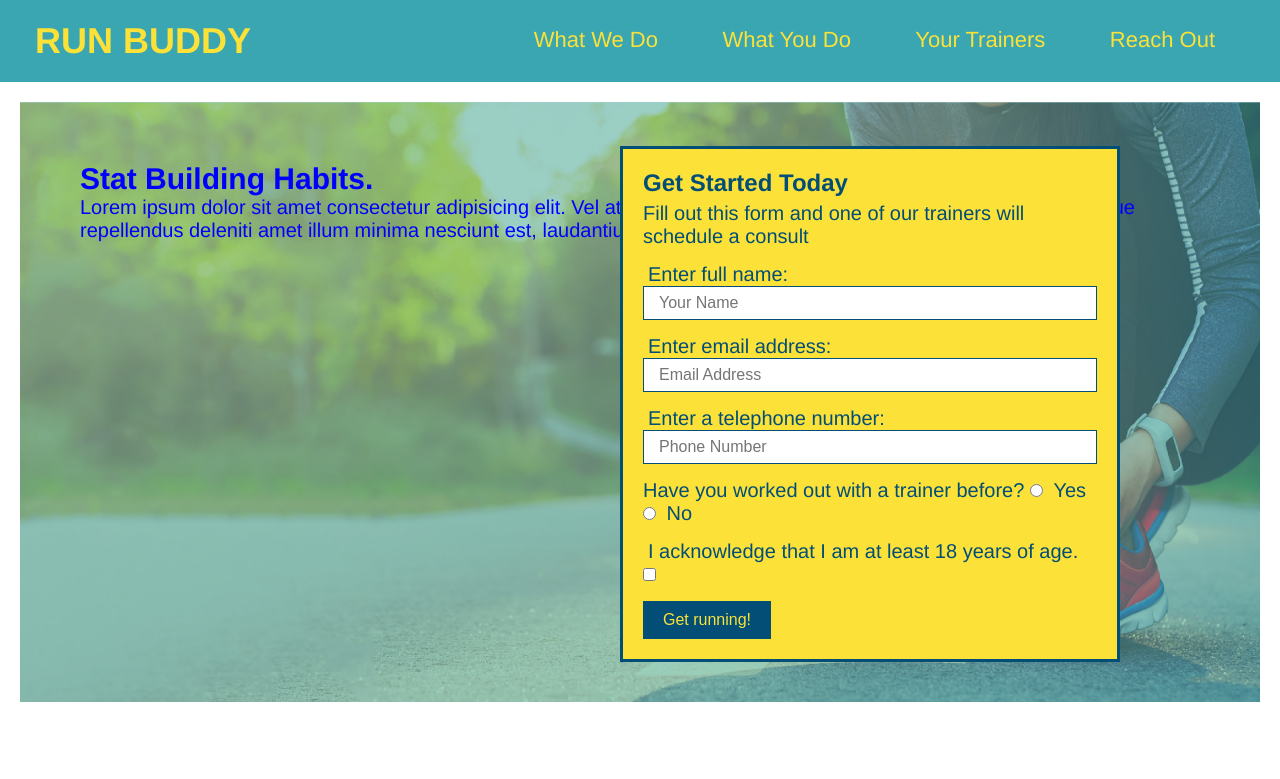
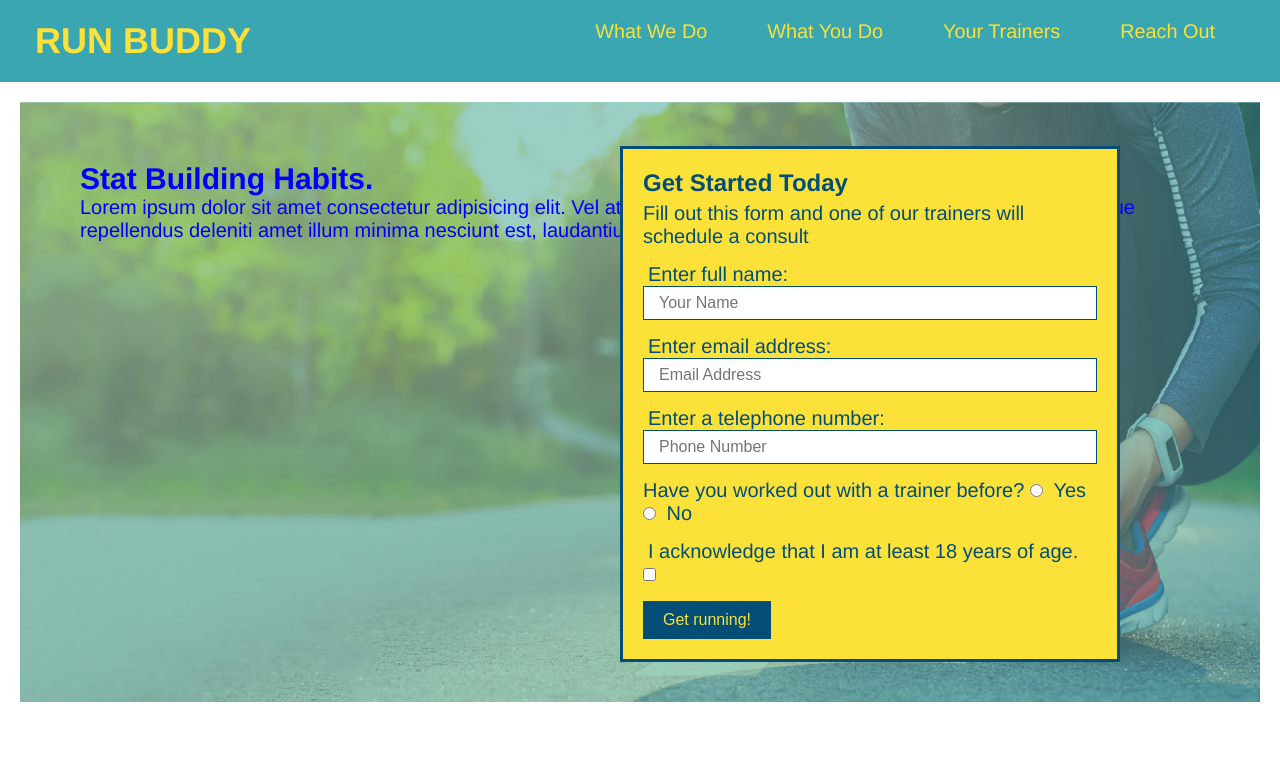
Before and after one commit to Uncle-Antnee/run-buddy, a plain HTML site: page index.html in a window 1280 px wide. Shown: the top 779 px of the page. Drawn offline with Linux system fonts and the light colour scheme.

Commit message:
add flexbox to header

```diff
--- a/assets/css/style.css
+++ b/assets/css/style.css
@@ -32,8 +32,12 @@ header a {
   color: #fce138;
 }
 
-header nav {
-  margin: 7px 0;
+header nav ul {
+  display: flex;
+  flex-wrap: wrap;
+  justify-content: space-between;
+  align-items: center;
+  list-style: none;
 }
 
 header nav ul li {
@@ -43,7 +47,7 @@ header nav ul li {
 header nav ul li a {
   margin: 0 30px;
   font-weight: lighter;
-  font-size: 22px;
+  font-size: 1.55vw;
 }
 
 footer {
```
